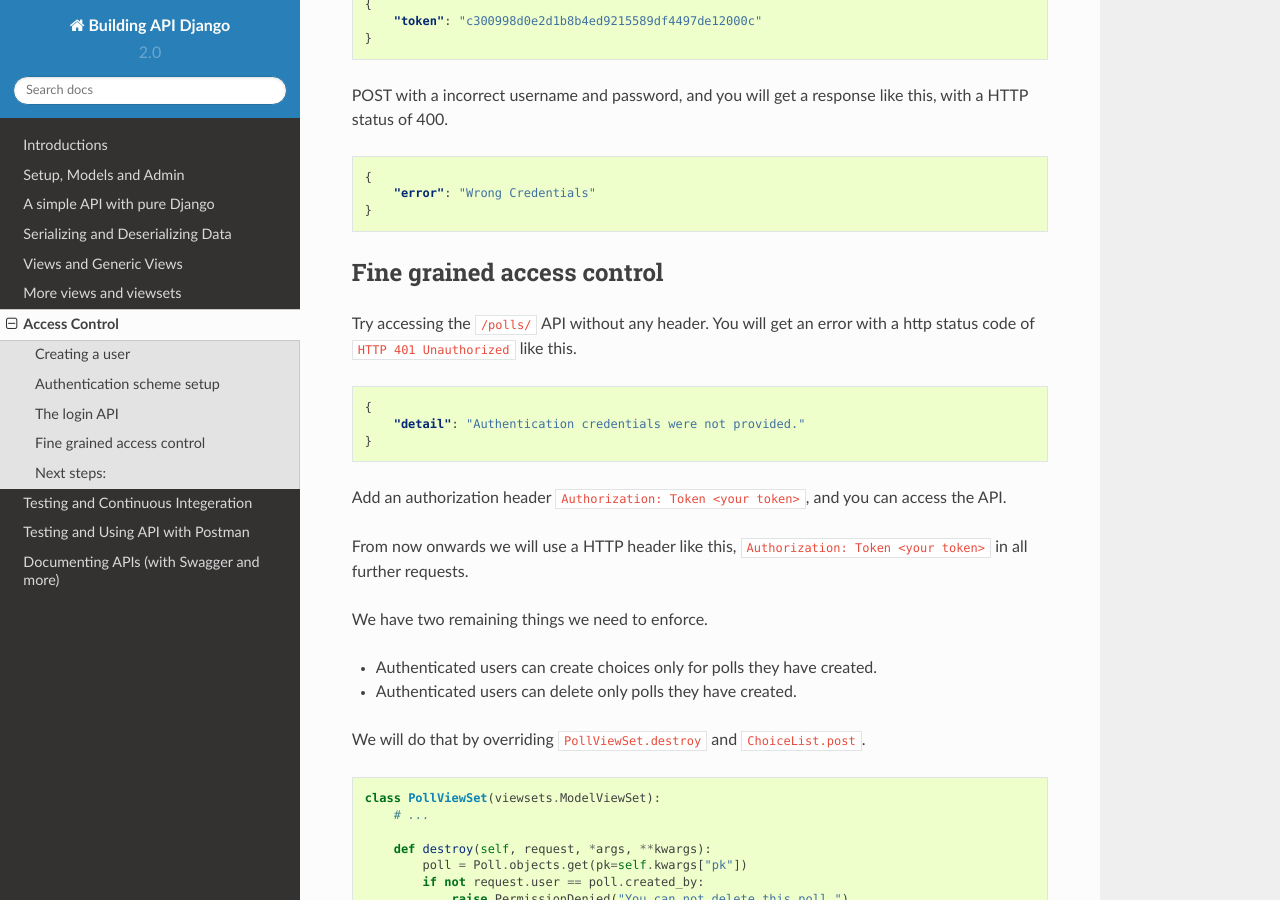
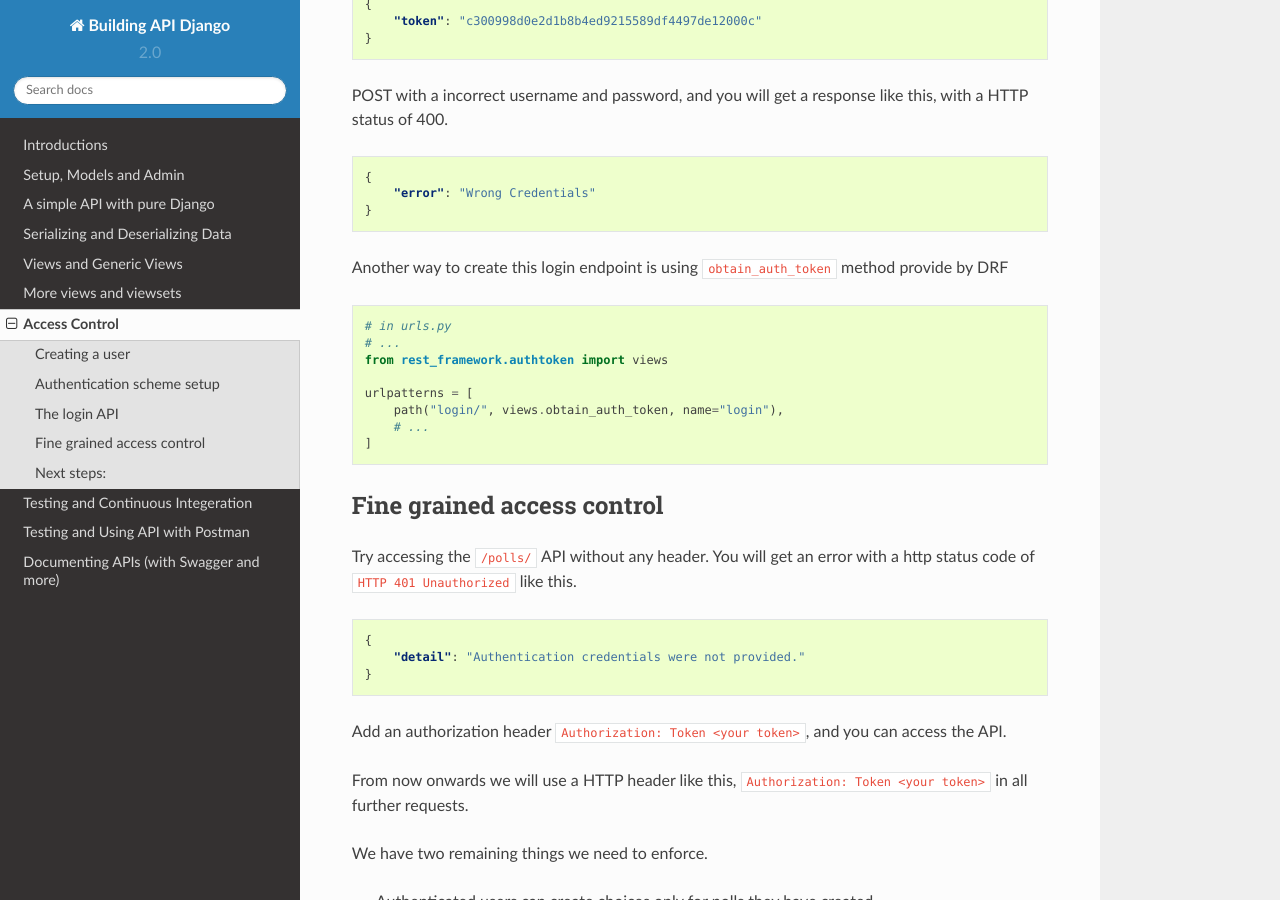
Before and after one commit to agiliq/building-api-django, a Sphinx documentation site: the page built from docs/access-control.rst, in a window 1280 px wide and 900 px high, scrolled down 4257 px. Built offline with Sphinx 7.4.7 and the Read the Docs theme 2.0.0, drawn with Linux system fonts in a browser that asks for light colours.

Commit message:
access-control login API with obtain_auth_token method

```diff
--- a/docs/access-control.rst
+++ b/docs/access-control.rst
@@ -229,6 +229,19 @@ POST with a incorrect username and password, and you will get a response like th
         "error": "Wrong Credentials"
     }
 
+Another way to create this login endpoint is using :code:`obtain_auth_token` method provide by DRF
+
+.. code-block:: python
+
+    # in urls.py
+    # ...
+    from rest_framework.authtoken import views
+
+    urlpatterns = [
+        path("login/", views.obtain_auth_token, name="login"),
+        # ...
+    ]
+
 
 Fine grained access control
 -----------------------------
```
